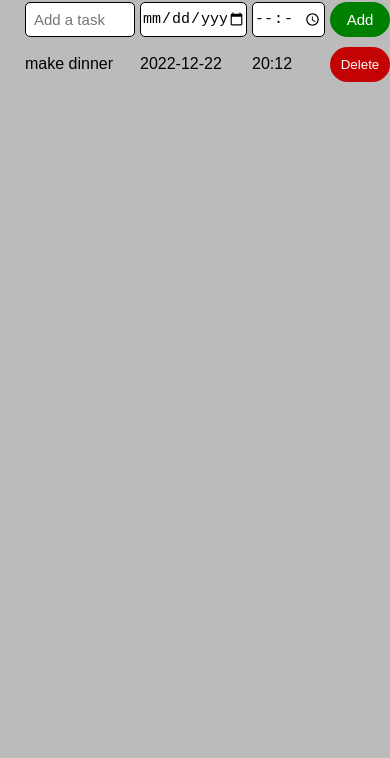
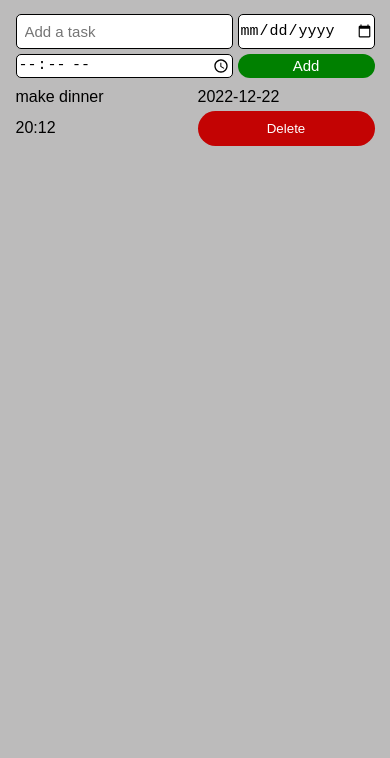
Before and after one commit to taofeekjide/week-two-task, a plain HTML site: page index.html in a window 390 px wide. Shown: the part 86-844 px from the top of the page. Drawn offline with Linux system fonts and the light colour scheme.

Commit message:
Update index.css

```diff
--- a/index.css
+++ b/index.css
@@ -18,10 +18,17 @@ body {
   margin-right: 10px;
 }
 
+.todo-list {
+  max-width: 600px;
+  margin: 20px auto;
+  padding: 10px;
+  border-radius: 8px;
+}
+
 .todo-input-grid,
 .todo-grid {
   display: grid;
-  grid-template-columns: 250px 120px 100px 100px;
+  grid-template-columns: repeat(auto-fit, minmax(100px, 1fr));
   gap: 10px;
   margin-bottom: 10px;
 }
@@ -78,25 +85,15 @@ body {
   background-color: darkred;
 }
 
-@media (max-width: 649px) {
+@media (max-width: 600px) {
   .todo-input-grid,
   .todo-grid {
-    display: grid !important;
-    grid-template-columns: 110px 107px 73px 60px !important;
-    gap: 5px !important;
-    margin-bottom: 10px !important;
+    grid-template-columns: 1fr 1fr;
+    gap: 5px;
   }
-  .todo-list{
-    width: 340px !important;
+
+  .todo-list {
+    padding: 10px;
+    margin: 10px;
   }
 }
-
-@media (max-width: 800px) and (min-width: 650px) {
-  .todo-input-grid,
-  .todo-grid {
-    display: grid !important;
-    grid-template-columns: 150px 120px 100px 100px !important;
-    gap: 10px !important;
-    margin-bottom: 10px !important;
-  }
-}
```
